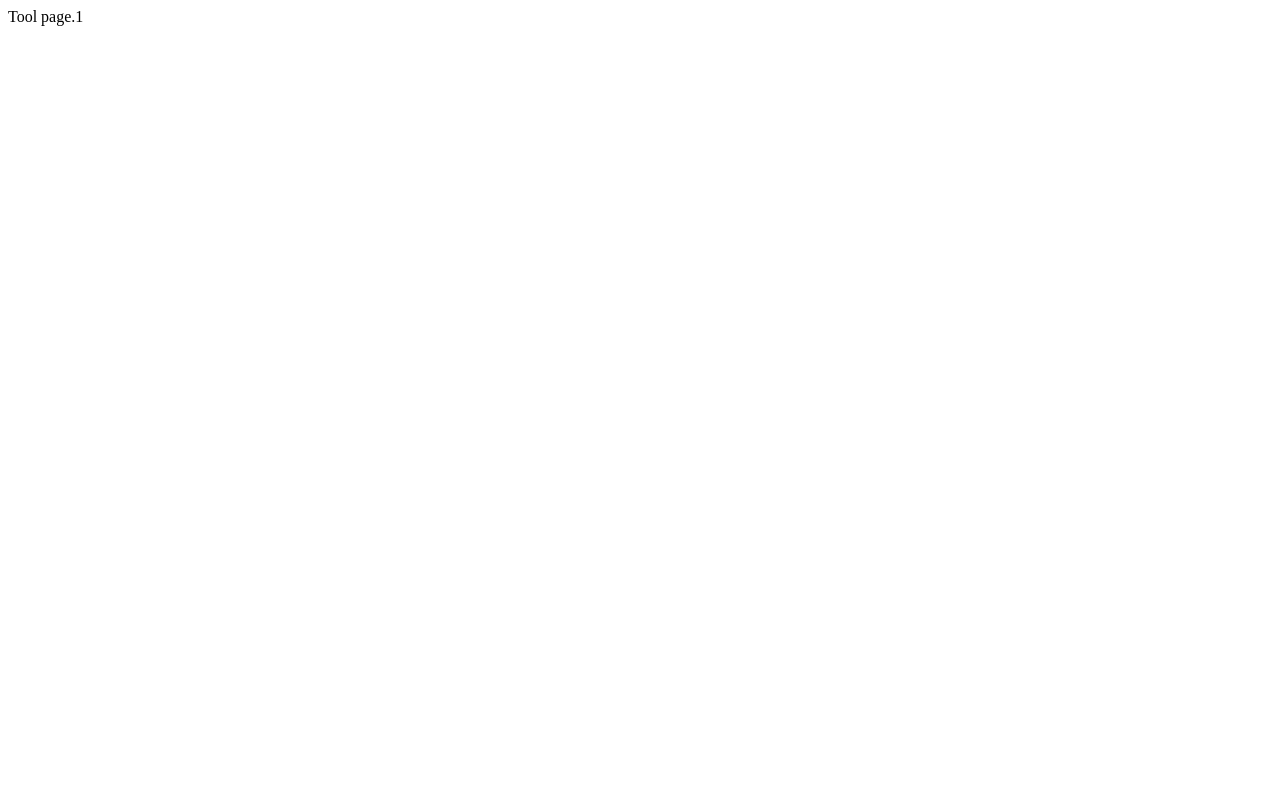
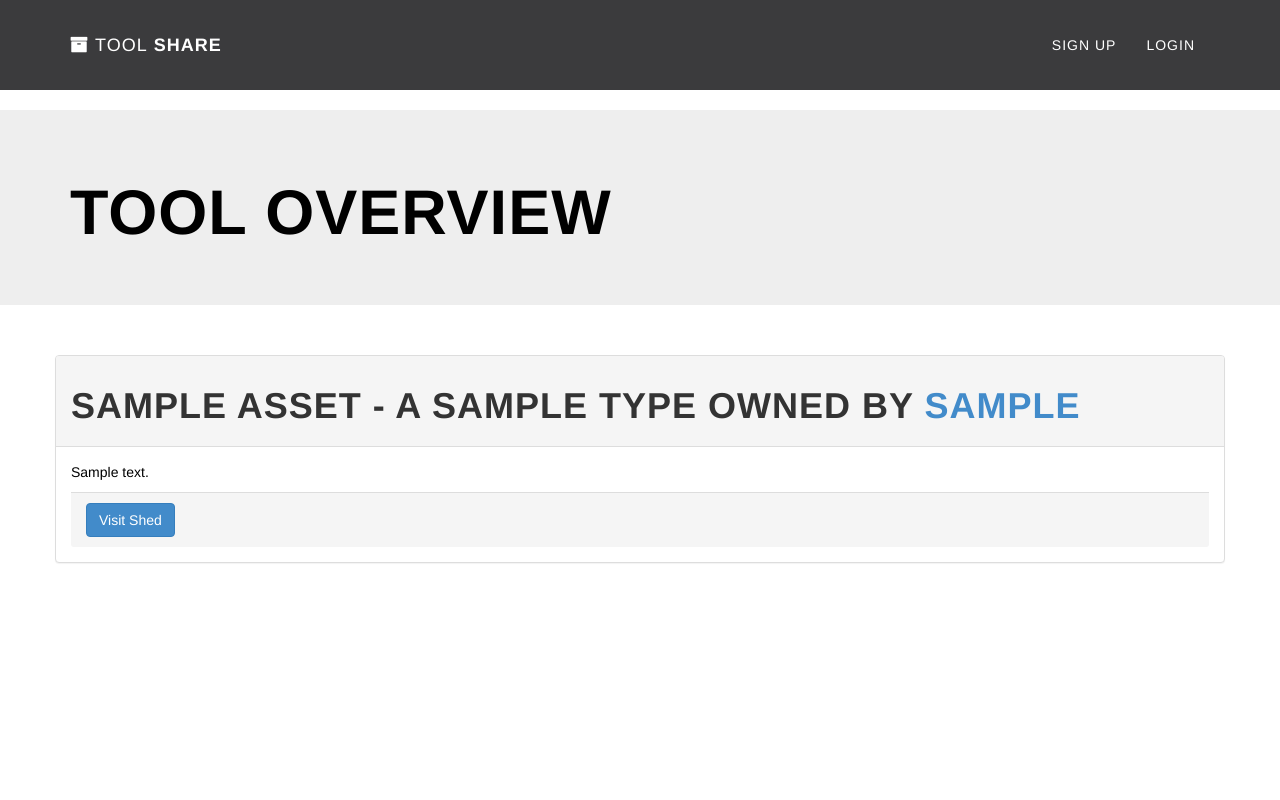
Before and after one commit to a240/toolshare, a Django app: page /tools/1 in a window 1280 px wide. Before the commit the page is almost empty. Run offline with Django 3.2, Linux system fonts and the light colour scheme; tables that the repository leaves empty hold one stand-in row (values such as "Sample post"); some libraries are stand-ins or nearby versions.

Commit message:
Added Tool Page
Users can view their individual tools

```diff
--- a/sharetools/templates/base_myTools.html
+++ b/sharetools/templates/base_myTools.html
@@ -19,6 +19,7 @@
 						<th>Description</th>
 						<th>Owner</th>
 						<th>Availability</th>
+                        <th>ID</th>
 					</tr>
 				</thead>
 				<tbody>
@@ -28,6 +29,7 @@
 						<td>{{ asset.description|truncatechars:20 }}</td>
 						<td>{{ asset.owner.username }}</td>
 						<td>{{ asset.available }}</td>
+                        <td><a href="{% url 'tool' asset.id %}"<button type="button" class="btn btn-primary btn-block">{{asset.id}}</button></a></td>
 					</tr>
 				{% endfor %}
 				</tbody>
--- /dev/null
+++ b/sharetools/templates/base_tool.html
@@ -0,0 +1,53 @@
+{% extends "base.html" %}
+
+{% block title %}TS - Tool{% endblock %}
+
+{% block css %}
+{{ block.super }}
+
+{% endblock %}
+
+{% block content %}
+<div class="jumbotron">
+	<div class="container">
+		<h1>Tool Overview</h1>
+	</div>
+</div>
+<div class="container">
+
+    <br>
+
+    <div class="row panel panel-default">
+        <div class = "panel-heading">
+		<h1> 	{{ asset.name }} - a {{asset.type.name}} owned by
+				<a href="{% url 'profile' user.username %}">
+				{{ asset.owner }}
+				</a>
+        </h1></div>
+        <div class="panel-body">
+
+            <p>{{ asset.description }}</p>
+		<div class="panel-footer">
+            <div class="btn-group">
+
+                <a href="{% url 'shed' asset.id %}">
+                    <button type="button" class="btn btn-primary">Visit Shed</button>
+                </a>
+
+				{% if asset.owner == user %}
+				<a href="{% url 'toolEdit' asset.location.id %}">
+                    <button type="button" class="btn btn-primary">Edit Tool</button>
+                </a>
+
+				<a href="{% url 'toolDeletion' asset.id %}">
+                    <button type="button" class="btn btn-danger">Delete Tool</button>
+                </a>
+                {% endif %}
+            </div>
+		</div>
+        </div>
+    </div>
+
+
+</div>
+{% endblock %}
--- a/sharetools/views.py
+++ b/sharetools/views.py
@@ -175,6 +175,7 @@ def shed_delete_view(request, shed_id):
 		messages.add_message(request, messages.WARNING, 'You do not have that permission.', extra_tags='alert-warning')
 	return redirect('mySheds')
 
+
 def my_tools_view(request):
 	assets = Asset.objects.filter(owner=request.user)
 	template = loader.get_template('base_myTools.html')
@@ -203,9 +204,22 @@ def make_tool_view(request):
 	})
 
 
-def tool_view(request, vid):
-	return HttpResponse("Tool page." + vid)
+def tool_view(request, tool_id):
+	asset = get_object_or_404(Asset, pk=tool_id)
 
+	context = RequestContext(request, {
+		'user': request.user,
+		'asset': asset
+	})
+
+	template = loader.get_template('base_tool.html')
+	return(HttpResponse(template.render(context)))
+
+def tool_delete_view(request, tool_id):
+	return(HttpResponse('Tool delete ' + tool_id))
+
+def tool_edit_view(request, tool_id):
+	return(HttpResponse('Tool edit ' + tool_id))
 
 def messages_view(request):
 	template = loader.get_template('base_messages_inbox.html')
--- a/toolsharesite/urls.py
+++ b/toolsharesite/urls.py
@@ -19,6 +19,8 @@ urlpatterns = patterns('',
 	url(r'^sheds/delete/(\d)+$', views.shed_delete_view, name='shedDeletion'),
 	url(r'^tools/$', views.my_tools_view, name='myTools'),
 	url(r'^tools/new$', views.make_tool_view,name="newTool"),
+	url(r'^tools/delete/(\d)+$',views.tool_delete_view,name='toolDeletion'),
+	url(r'^tools/edit/(\d)+$',views.tool_edit_view,name='toolEdit'),
 	url(r'^tools/(\d+)$', views.tool_view, name='tool'),
 	url(r'^profile/$', views.my_profile_view, name='myProfile'),
 	url(r'^profile/edit$', views.edit_profile_view, name='editProfile'),
```
